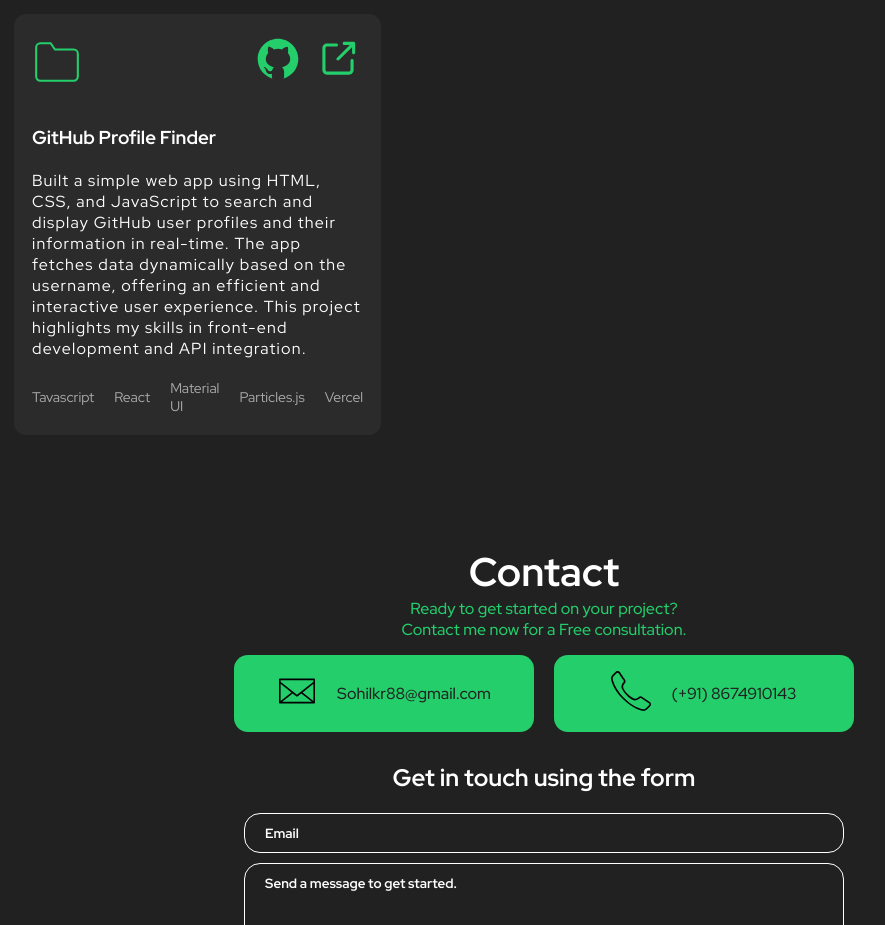
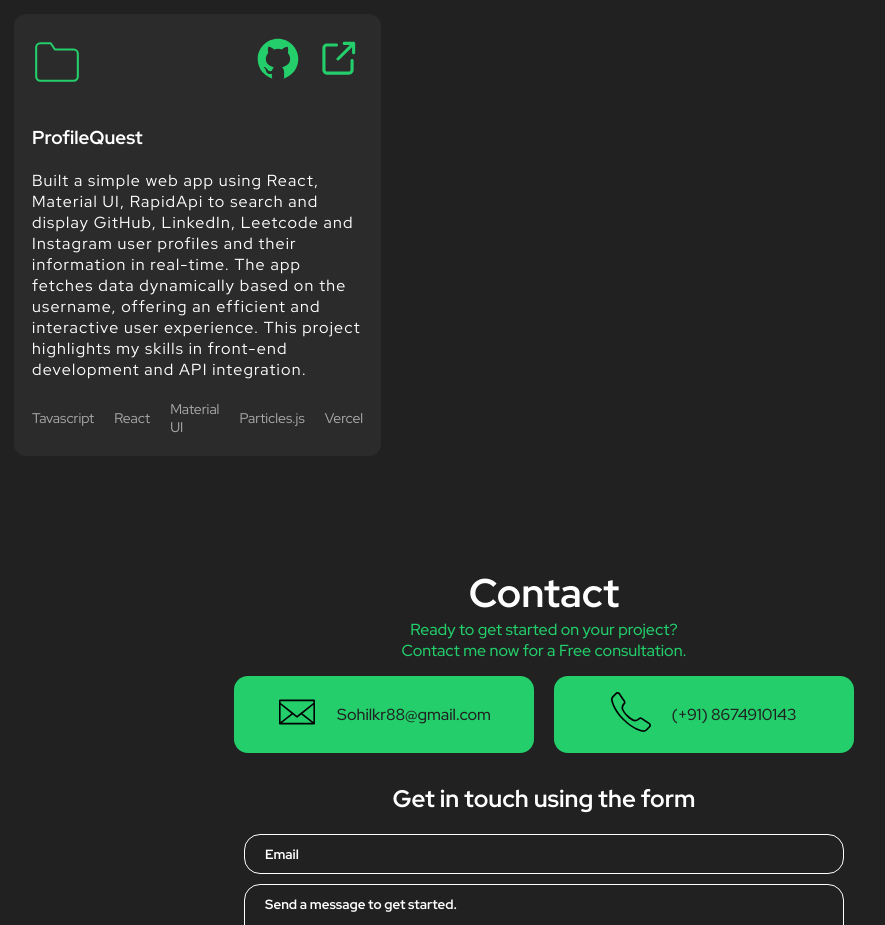
Before and after one commit to sss1stclass/React_Portfolio_new, a React (Create React App) app: page / in a window 1280 px wide. Shown: the part 1900-2825 px from the top of the page, without its empty margins (96-981 px from the left). Built offline with nearby package versions, Linux system fonts and the light colour scheme.

Commit message:
minor changes in project section

```diff
--- a/src/components/Project/Project.tsx
+++ b/src/components/Project/Project.tsx
@@ -91,9 +91,9 @@ export function Project() {
               </div>
             </header>
             <div className="body">
-              <h3>GitHub Profile Finder</h3>
+              <h3>ProfileQuest</h3>
               <p>
-                Built a simple web app using HTML, CSS, and JavaScript to search and display GitHub user profiles and their information in real-time. The app fetches data dynamically based on the username, offering an efficient and interactive user experience. This project highlights my skills in front-end development and API integration.
+                Built a simple web app using React, Material UI, RapidApi to search and display GitHub, LinkedIn, Leetcode and Instagram user profiles and their information in real-time. The app fetches data dynamically based on the username, offering an efficient and interactive user experience. This project highlights my skills in front-end development and API integration.
               </p>
             </div>
             <footer>
```
